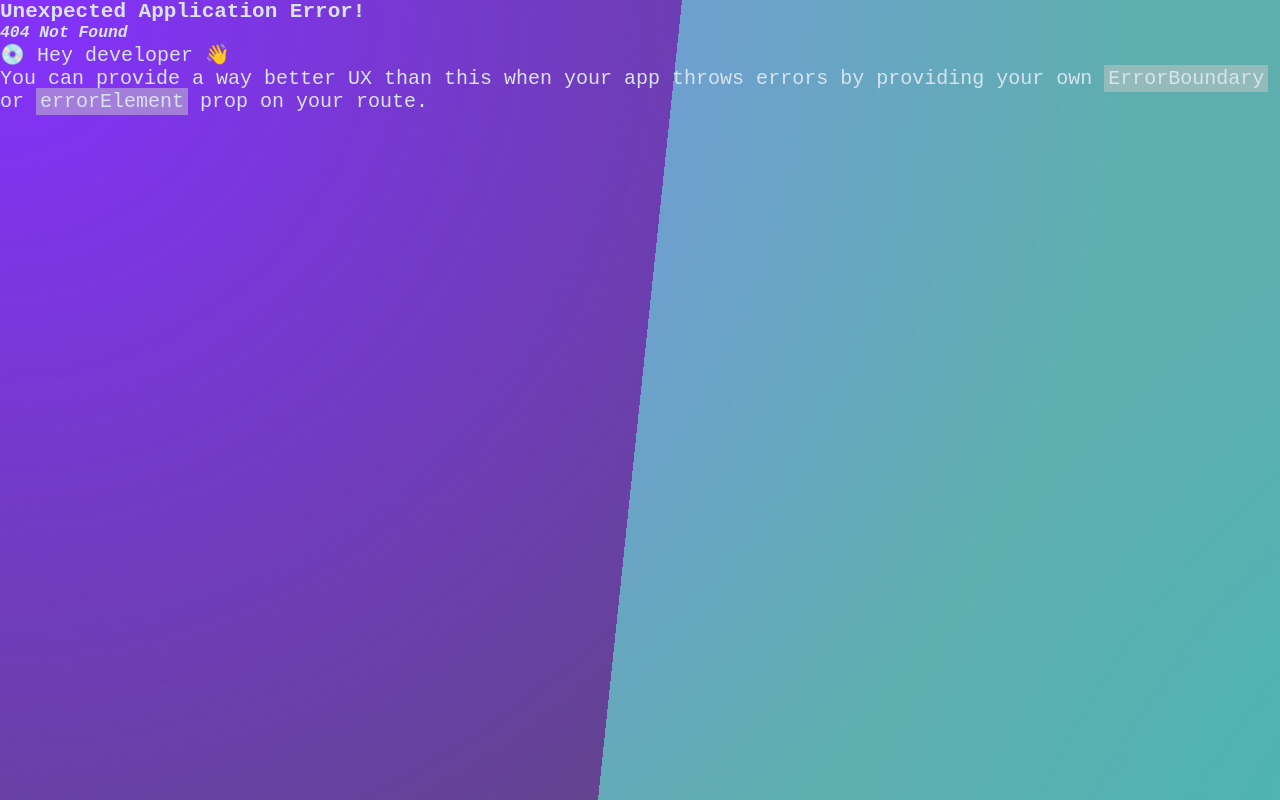
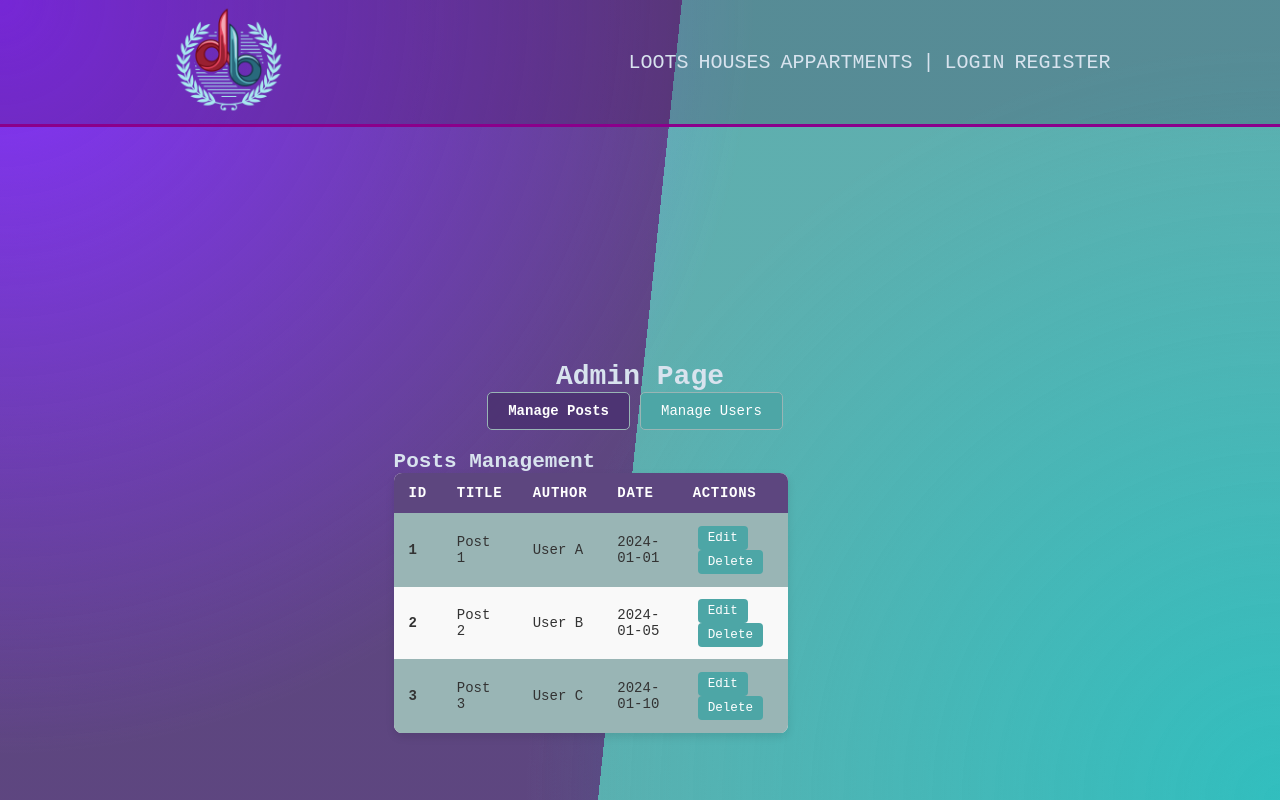
Before and after one commit to golub0601/IT-Project-R, a React (Vite) app in the folder client/: page /admin in a window 1280 px wide. Before the commit this address had no page. Shown: the top 800 px of the page. Built offline with nearby package versions, Linux system fonts and the light colour scheme.

Commit message:
start of admin page

```diff
--- a/client/src/App.jsx
+++ b/client/src/App.jsx
@@ -13,6 +13,7 @@ import Login from "./pages/Login";
 import Navbar from "./components/Navbar";
 import Footer from "./components/Footer";
 import Landing from "./pages/Landing";
+import Admin from "./pages/Admin";
 
 const Layout = () => {
   return (
@@ -52,6 +53,10 @@ const router = createBrowserRouter([
     element: <Register />,
   },
   {
+    path: "/admin",
+    element: <Admin/>
+  },
+  {
     path: "/login", // Login route
     element: <Login />,
   },
--- a/client/src/components/Navbar.jsx
+++ b/client/src/components/Navbar.jsx
@@ -1,28 +1,26 @@
 import React, { useContext, useEffect, useState, useRef } from 'react';
 import Logo from "../imgs/logo.png";
-import { Link } from 'react-router-dom';
-// import "../style/style.scss";
+import { Link, useLocation } from 'react-router-dom';
 import "../style/navbar.scss";
 import { AuthContext } from '../context/authContext.jsx';
 
 const Navbar = () => {
   const { currUser, logout } = useContext(AuthContext);
-  const [menuOpen, setMenuOpen] = useState(false);  // State to handle the hamburger menu
+  const [menuOpen, setMenuOpen] = useState(false);
   const hamburgerRef = useRef(null);
   const linksHamRef = useRef(null);
-  const [loading, setLoading] = useState(true)
+  const [loading, setLoading] = useState(true);
+  const location = useLocation();
+  const queryParams = new URLSearchParams(location.search);
+  const cat = queryParams.get('cat'); // Extract the 'cat' parameter value
 
   const handleClickOnLinkInHamburger = () => {
     setMenuOpen(false);
-    // setTimeout(() => {
-    //   setPosts(res.data);
-    //   setLoading(false);  // Stop loading after posts are fetched and delay is complete
-    // }, 1200);
   }
 
   useEffect(() => {
     const handleClickOutside = (event) => {
-      // console.log(menuOpen);
+
       if (menuOpen && !hamburgerRef.current.contains(event.target) && !linksHamRef.current.contains(event.target)){
         console.log("clicked!");
         setMenuOpen(false);
@@ -47,16 +45,18 @@ const Navbar = () => {
         </div>
 
         <div className={`links ${menuOpen ? 'show' : ''}`} ref={linksHamRef}>
-          <Link className='link-nav' to="/posts/home?cat=loots" onClick={handleClickOnLinkInHamburger}>LOOTS</Link>
-          <Link className='link-nav' to="/posts/home?cat=houses" onClick={handleClickOnLinkInHamburger}>HOUSES</Link>
-          <Link className='link-nav' to="/posts/home?cat=appartments" onClick={handleClickOnLinkInHamburger}>APPARTMENTS</Link>
+          <Link className={`link-nav ${cat=='loots' ? 'active' : ''}`} to="/posts/home?cat=loots" onClick={handleClickOnLinkInHamburger}>LOOTS</Link>
+          <Link className={`link-nav ${cat=='houses' ? 'active' : ''}`} to="/posts/home?cat=houses" onClick={handleClickOnLinkInHamburger}>HOUSES</Link>
+          <Link className={`link-nav ${cat=='appartments' ? 'active' : ''}`} to="/posts/home?cat=appartments" onClick={handleClickOnLinkInHamburger}>APPARTMENTS</Link>
           <p className='separator-line'>|</p>
           <span className="separator-h-line"></span>
           {currUser ? (
             <>
               <span>{currUser.name.toUpperCase()} {currUser.surname?.toUpperCase()}</span>
               <Link className='link-nav write-btn' to="/posts/write">WRITE NEW POST</Link>
+              {currUser?.role > 1000 && <Link className='link-nav write-btn' to="/admin">ADMIN PAGE</Link>}
               <button className='link-nav logout-btn' onClick={logout}>LOG OUT</button>
+
             </>
           ) : (
             <>
--- /dev/null
+++ b/client/src/pages/Admin.jsx
@@ -0,0 +1,113 @@
+import React, { useState } from 'react';
+import Navbar from '../components/Navbar';
+import '../style/admin.scss';
+
+const Admin = () => {
+  // State to track which tab (Posts or Users) is active
+  const [activeTab, setActiveTab] = useState('posts'); // default is 'posts'
+
+  // Mock data for Posts and Users (replace with real data as necessary)
+  const postsData = [
+    { id: 1, title: 'Post 1', author: 'User A', date: '2024-01-01' },
+    { id: 2, title: 'Post 2', author: 'User B', date: '2024-01-05' },
+    { id: 3, title: 'Post 3', author: 'User C', date: '2024-01-10' },
+  ];
+
+  const usersData = [
+    { id: 1, name: 'User A', email: 'usera@example.com', role: 'Admin' },
+    { id: 2, name: 'User B', email: 'userb@example.com', role: 'User' },
+    { id: 3, name: 'User C', email: 'userc@example.com', role: 'User' },
+  ];
+
+  return (
+    <div>
+      <Navbar />
+      <div className='admin-container'>
+        <h1>Admin Page</h1>
+
+        {/* Tab Controls */}
+        <div className="tabs">
+          <button
+            className={`tab ${activeTab === 'posts' ? 'active' : ''}`}
+            onClick={() => setActiveTab('posts')}
+          >
+            Manage Posts
+          </button>
+          <button
+            className={`tab ${activeTab === 'users' ? 'active' : ''}`}
+            onClick={() => setActiveTab('users')}
+          >
+            Manage Users
+          </button>
+        </div>
+
+        {/* Conditional rendering based on activeTab */}
+        <div className="tab-content">
+          {activeTab === 'posts' && (
+            <div className="posts-table">
+              <h2>Posts Management</h2>
+              <table>
+                <thead>
+                  <tr>
+                    <th>ID</th>
+                    <th>Title</th>
+                    <th>Author</th>
+                    <th>Date</th>
+                    <th>Actions</th>
+                  </tr>
+                </thead>
+                <tbody>
+                  {postsData.map((post) => (
+                    <tr key={post.id}>
+                      <td>{post.id}</td>
+                      <td>{post.title}</td>
+                      <td>{post.author}</td>
+                      <td>{post.date}</td>
+                      <td>
+                        <button>Edit</button>
+                        <button>Delete</button>
+                      </td>
+                    </tr>
+                  ))}
+                </tbody>
+              </table>
+            </div>
+          )}
+
+          {activeTab === 'users' && (
+            <div className="users-table">
+              <h2>Users Management</h2>
+              <table>
+                <thead>
+                  <tr>
+                    <th>ID</th>
+                    <th>Name</th>
+                    <th>Email</th>
+                    <th>Role</th>
+                    <th>Actions</th>
+                  </tr>
+                </thead>
+                <tbody>
+                  {usersData.map((user) => (
+                    <tr key={user.id}>
+                      <td>{user.id}</td>
+                      <td>{user.name}</td>
+                      <td>{user.email}</td>
+                      <td>{user.role}</td>
+                      <td>
+                        <button>Edit</button>
+                        <button>Delete</button>
+                      </td>
+                    </tr>
+                  ))}
+                </tbody>
+              </table>
+            </div>
+          )}
+        </div>
+      </div>
+    </div>
+  );
+}
+
+export default Admin;
--- /dev/null
+++ b/client/src/style/admin.scss
@@ -0,0 +1,109 @@
+@import 'colors.scss';
+.admin-container {
+    display: flex;
+    justify-content: center; // Centers the table horizontally
+    align-items: center;     // Centers the content vertically (optional)
+    height: 100vh;           // Full-height container to center vertically
+    padding: 20px;
+    flex-direction: column;
+  }
+
+  .tabs {
+    display: flex;
+    justify-content: center;
+    margin-bottom: 20px;
+
+    .tab {
+      padding: 10px 20px;
+      margin-right: 10px;
+      border: 1px solid $greyTeal;
+      background-color: $deepTeal;
+      color: white;
+      cursor: pointer;
+      transition: background-color 0.3s ease;
+
+      &.active {
+        background-color: $purple;
+        color: white;
+        font-weight: bold;
+      }
+
+      &:hover {
+        background-color: darken($deepTeal, 10%);
+      }
+    }
+  }
+
+  .table-container {
+    display: flex;
+    justify-content: center;
+    width: 100%; // Optional: Adjust based on your layout
+  }
+
+  table {
+    width: 80%;
+    border-collapse: collapse;
+    background-color: white;
+    box-shadow: 0 4px 8px rgba(0, 0, 0, 0.1); // Add a shadow for depth
+    border-radius: 8px;
+    overflow: hidden;
+
+    th, td {
+      padding: 12px 15px;
+      text-align: left;
+      border-bottom: 1px solid $greyTeal; // Border color for separation
+    }
+
+    th {
+      background-color: $purple;
+      color: white;
+      text-transform: uppercase;
+      letter-spacing: 0.05em;
+    }
+
+    tbody tr {
+      &:nth-child(odd) {
+        background-color: $greyTeal; // Alternate row colors
+      }
+
+      &:nth-child(even) {
+        background-color: #f9f9f9; // Slightly lighter for contrast
+      }
+
+      &:hover {
+        background-color: $deepTeal;
+        color: white;
+        transition: background-color 0.3s ease;
+      }
+    }
+
+    td {
+      color: #333;
+      &:first-child {
+        font-weight: bold; // Highlight the first column (ID)
+      }
+    }
+
+    button {
+      margin: 0 5px;
+      padding: 5px 10px;
+      cursor: pointer;
+      border: none;
+      border-radius: 4px;
+      background-color: $deepTeal;
+      color: white;
+      font-size: 0.9em;
+      transition: background-color 0.3s ease;
+
+      &:hover {
+        background-color: darken($deepTeal, 10%);
+      }
+
+      &.delete-btn {
+        background-color: $softCoral;
+        &:hover {
+          background-color: darken($softCoral, 10%);
+        }
+      }
+    }
+  }
--- a/client/src/style/navbar.scss
+++ b/client/src/style/navbar.scss
@@ -14,6 +14,9 @@
     justify-content: space-around;
     align-items: center;
     width: 100%; // Ensure full width
+    .link-nav {
+      text-decoration: none;
+    }
 
     .logo {
       display: flex;
@@ -31,6 +34,13 @@
       gap: 10px;
       font-size: 20px;
       font-weight: 500;
+
+      .active {
+        color: white;
+        text-decoration:overline;
+        font-weight: bold; // Make the active link bold
+      }
+
       // margin-right: 20px;
       .separator-h-line{
           display: none;
@@ -38,10 +48,6 @@
           height: 3px;
           background-color: $deepTeal;
           transition: 0.3s;
-        }
-
-      .link-nav {
-        text-decoration: none;
       }
 
       span {
```
Also changed, not shown: 2 other files (tests, documents, lock files or other folders). Lines whose indentation alone changed are shown as unchanged.
